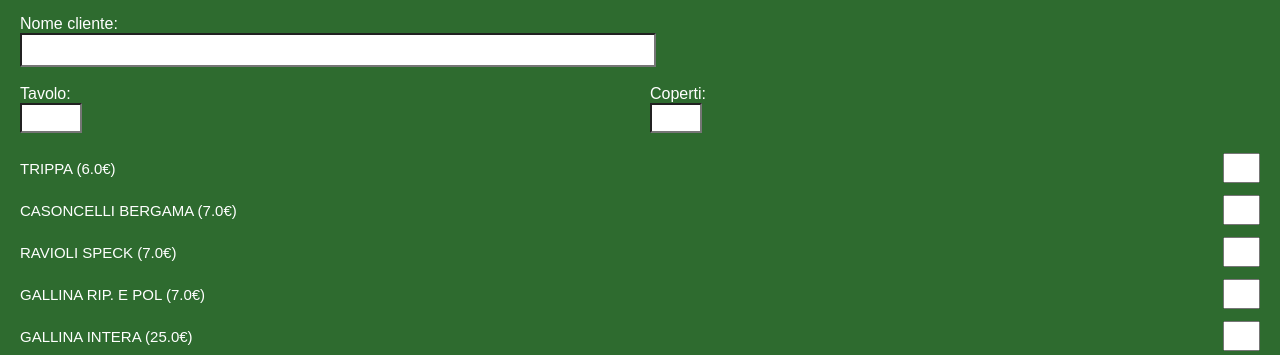
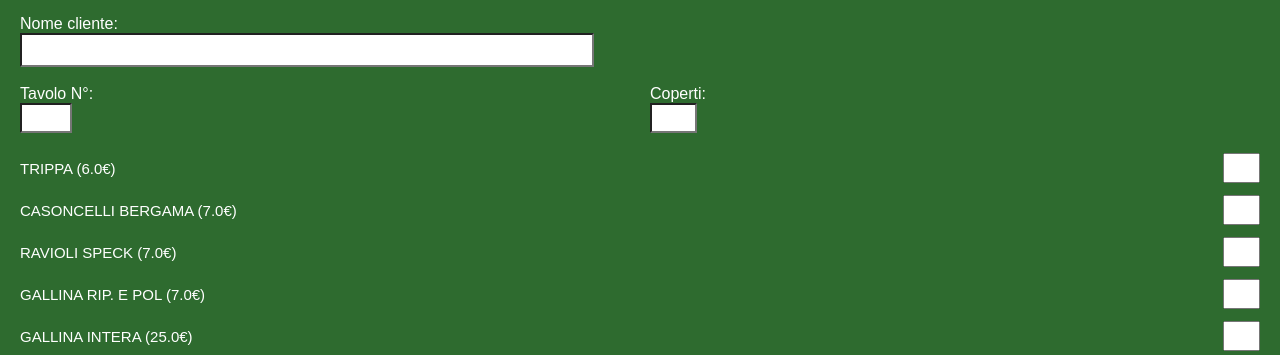
Before and after one commit to emiliomaj60-lang/alpini-preordini, a Flask app: page /menu in a window 1280 px wide. Shown: the part 117-472 px from the top of the page. Run offline with Flask 3, Linux system fonts and the light colour scheme.

Commit message:
Add files via upload

```diff
--- a/templates/menu.html
+++ b/templates/menu.html
@@ -123,7 +123,7 @@
 
         /* NOME CLIENTE */
         .input-nome {
-            width: 50%;
+            width: 45%;
             padding: 6px;
             font-size: 16px;
             text-transform: uppercase;
@@ -133,7 +133,7 @@
 
         /* TAVOLO */
         .input-tavolo {
-            width: 50px;
+            width: 40px;
             padding: 4px;
             font-size: 16px;
             text-align: center;
@@ -143,7 +143,7 @@
 
         /* COPERTI */
         .input-coperti {
-            width: 40px;
+            width: 35px;
             padding: 4px;
             font-size: 16px;
             text-align: center;
@@ -412,7 +412,7 @@
         <div class="riga-due-colonne">
 
             <div class="colonna">
-                <label>Tavolo:</label><br>
+                <label>Tavolo N°:</label><br>
                 <input
                     type="text"
                     name="tavolo"
```
